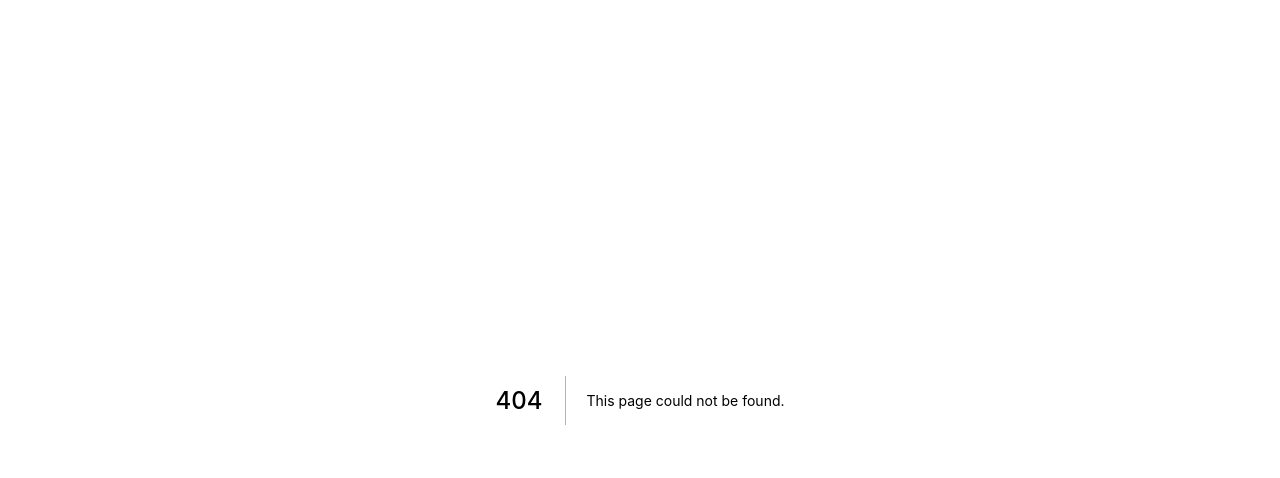
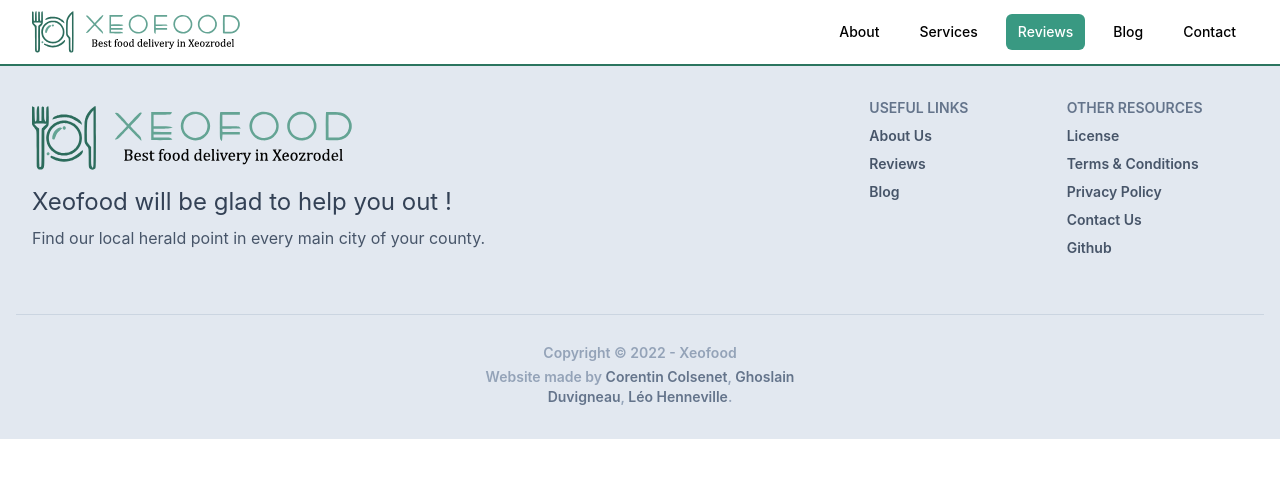
Before and after one commit to corentincolsenet/google-SEO-ranking, a Next.js app: page /reviews in a window 1280 px wide. Before the commit this address had no page. Shown: the top 478 px of the page. Built offline with nearby package versions, Linux system fonts and the light colour scheme.

Commit message:
merge dev into reviews

```diff
--- /dev/null
+++ b/pages/reviews.tsx
@@ -0,0 +1,44 @@
+import type { NextPage } from 'next';
+import { NextSeo } from 'next-seo';
+import Layout from '../components/Layout';
+import { ITeamMember } from '../typings';
+
+const Reviews: NextPage = () => {
+    const properties: React.CSSProperties = {
+        backgroundImage: `url("/images/about.webp")`
+    }
+
+    const teamMembers: Array<{ fullName: string, position: string, url: string }> = [
+        {
+            fullName: "Ghoslain Duvigneau",
+            position: "Cofounder & CEO",
+            url: "/images/ghoslain-duvigneau.jpeg",
+        },
+        {
+            fullName: "Corentin Colsenet",
+            position: "Cofounder & CTO",
+            url: "/images/corentin-colsenet.jpg",
+        },
+        {
+            fullName: "Léo Henneville",
+            position: "Cofounder & COO",
+            url: "/images/leo-henneville.jpeg",
+        },
+    ]
+
+    return (
+        <>
+            <NextSeo
+                title="Xeofood | Reviews page"
+                description="The reviews from our customers in all Xeozrodel! Check this out!"
+            />
+            <Layout>
+                <section>
+
+                </section>
+            </Layout>
+        </>
+    )
+}
+
+export default Reviews;
```
